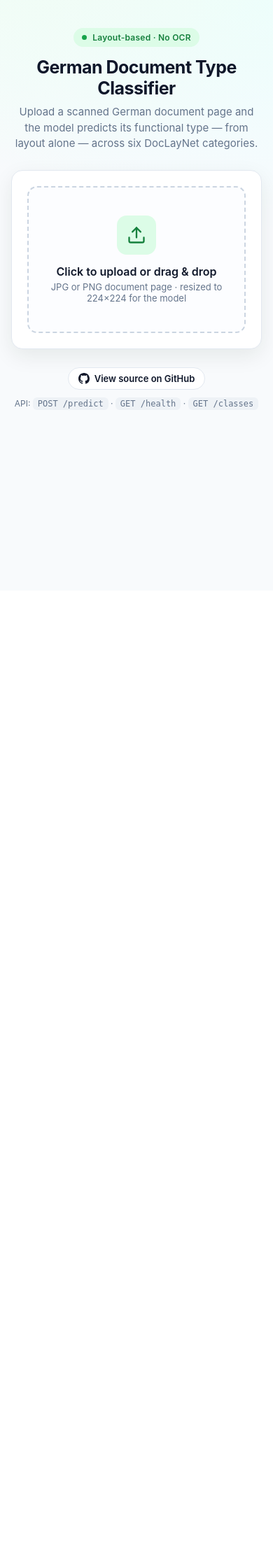
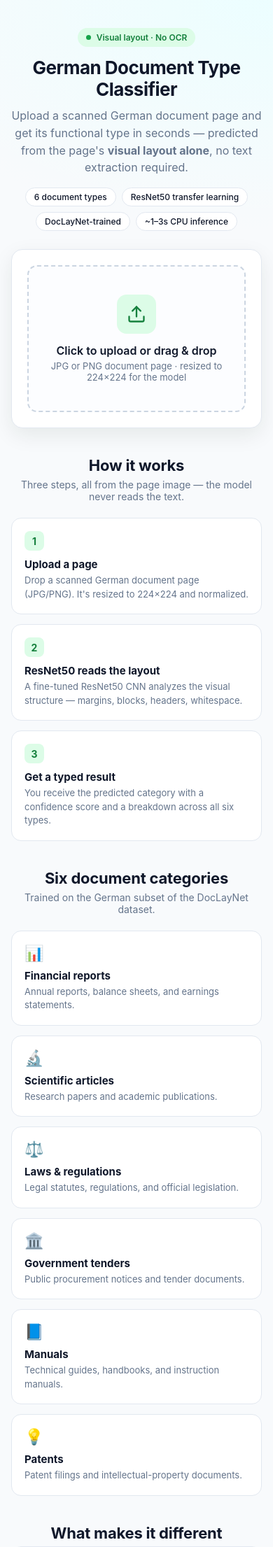
Before and after one commit to ashok-cse/Document-Type-Classification-Framework, a FastAPI app: page / in a window 390 px wide. Shown: the top 2211 px of the page at 70% size. Before the commit the page ends 586 px from the top, so only its background shows below. Run offline with FastAPI, Linux system fonts and the light colour scheme.

Commit message:
Non-blocking inference worker + richer product landing page
- main.py: run CPU-bound inference in a threadpool (run_in_threadpool) so the
  event loop, /health, and other requests stay responsive under concurrency;
  single process, free-tier safe. Add a 413 upload-size guard (MAX_UPLOAD_MB).
- Landing page: add product sections (how it works, six categories with
  descriptions, what makes it different, under-the-hood specs, limitations note)
  while keeping the upload tool, animated results, and GitHub link.

Co-Authored-By: Claude Opus 4.8 <noreply@anthropic.com>

```diff
--- a/app/main.py
+++ b/app/main.py
@@ -15,10 +15,15 @@ from pathlib import Path
 from fastapi import FastAPI, File, HTTPException, UploadFile
 from fastapi.responses import HTMLResponse, JSONResponse
 from fastapi.staticfiles import StaticFiles
+from starlette.concurrency import run_in_threadpool
 
 from app import inference
 
 APP_DIR = Path(__file__).parent
+
+# Reject oversized uploads early (a large scan would also be slow / hit proxy
+# body limits). Configurable; default 10 MB.
+MAX_UPLOAD_BYTES = int(os.getenv("MAX_UPLOAD_MB", "10")) * 1024 * 1024
 
 app = FastAPI(
     title="DTCF — German Document Type Classification",
@@ -68,9 +73,17 @@ async def predict(file: UploadFile = File(...)) -> JSONResponse:
     data = await file.read()
     if not data:
         raise HTTPException(status_code=400, detail="Empty file")
+    if len(data) > MAX_UPLOAD_BYTES:
+        raise HTTPException(
+            status_code=413,
+            detail=f"File too large ({len(data) // 1024} KB); "
+                   f"max is {MAX_UPLOAD_BYTES // (1024 * 1024)} MB.",
+        )
 
     try:
-        result = inference.predict(data)
+        # Inference is blocking and CPU-bound — run it in a worker thread so the
+        # event loop (page, /health, other requests) stays responsive.
+        result = await run_in_threadpool(inference.predict, data)
     except FileNotFoundError as exc:
         raise HTTPException(status_code=503, detail=str(exc))
     except Exception as exc:
--- a/app/templates/index.html
+++ b/app/templates/index.html
@@ -4,106 +4,68 @@
   <meta charset="UTF-8" />
   <meta name="viewport" content="width=device-width, initial-scale=1.0" />
   <title>DTCF — German Document Type Classifier</title>
+  <meta name="description" content="Classify scanned German document pages into six functional types from visual layout alone — no OCR. Powered by a fine-tuned ResNet50." />
   <style>
     :root {
-      --bg-1: #f0fdf4;
-      --bg-2: #ecfeff;
-      --card: #ffffff;
-      --ink: #0f172a;
-      --muted: #64748b;
-      --line: #e2e8f0;
-      --brand: #16a34a;
-      --brand-dark: #15803d;
-      --brand-soft: #dcfce7;
-      --track: #eef2f6;
-      --warn: #f59e0b;
-      --danger: #ef4444;
-      --shadow: 0 10px 30px rgba(2, 32, 18, 0.08);
-      --radius: 16px;
+      --bg-1: #f0fdf4; --bg-2: #ecfeff; --card: #ffffff;
+      --ink: #0f172a; --muted: #64748b; --line: #e2e8f0;
+      --brand: #16a34a; --brand-dark: #15803d; --brand-soft: #dcfce7;
+      --track: #eef2f6; --shadow: 0 10px 30px rgba(2,32,18,.08); --radius: 16px;
     }
     * { box-sizing: border-box; }
-    html, body { height: 100%; }
+    html { scroll-behavior: smooth; }
     body {
-      margin: 0;
+      margin: 0; color: var(--ink);
       font-family: ui-sans-serif, -apple-system, BlinkMacSystemFont, "Segoe UI", Roboto, Inter, sans-serif;
-      color: var(--ink);
       background:
         radial-gradient(1100px 600px at 8% -10%, var(--bg-1), transparent 55%),
-        radial-gradient(1100px 600px at 100% 0%, var(--bg-2), transparent 55%),
-        #f8fafc;
-      min-height: 100%;
-      display: flex;
-      justify-content: center;
-      padding: 40px 16px 64px;
+        radial-gradient(1100px 600px at 100% 0%, var(--bg-2), transparent 55%), #f8fafc;
+      min-height: 100vh; padding: 40px 16px 64px;
     }
-    .wrap { width: 100%; max-width: 760px; }
+    .wrap { width: 100%; max-width: 860px; margin: 0 auto; }
 
     /* Header */
     header { text-align: center; margin-bottom: 26px; }
     .badge {
       display: inline-flex; align-items: center; gap: 8px;
       background: var(--brand-soft); color: var(--brand-dark);
-      font-size: 12px; font-weight: 600; letter-spacing: .02em;
-      padding: 6px 12px; border-radius: 999px; margin-bottom: 14px;
+      font-size: 12px; font-weight: 600; padding: 6px 12px; border-radius: 999px; margin-bottom: 14px;
     }
     .badge .dot { width: 7px; height: 7px; border-radius: 50%; background: var(--brand); }
-    header h1 { margin: 0 0 8px; font-size: 30px; font-weight: 700; letter-spacing: -0.02em; }
-    header p { margin: 0 auto; max-width: 520px; color: var(--muted); font-size: 15px; line-height: 1.5; }
+    header h1 { margin: 0 0 10px; font-size: 32px; font-weight: 700; letter-spacing: -.02em; }
+    header p.lead { margin: 0 auto 16px; max-width: 560px; color: var(--muted); font-size: 16px; line-height: 1.55; }
+    .stats { display: flex; flex-wrap: wrap; gap: 8px; justify-content: center; }
+    .stats span {
+      font-size: 12px; color: var(--ink); background: #fff; border: 1px solid var(--line);
+      border-radius: 999px; padding: 5px 12px; font-weight: 500;
+    }
 
     /* Card */
-    .card {
-      background: var(--card);
-      border: 1px solid var(--line);
-      border-radius: var(--radius);
-      box-shadow: var(--shadow);
-      padding: 22px;
-      margin-bottom: 18px;
-    }
+    .card { background: var(--card); border: 1px solid var(--line); border-radius: var(--radius); box-shadow: var(--shadow); padding: 22px; margin-bottom: 18px; }
 
     /* Dropzone */
     .dropzone {
-      display: flex; flex-direction: column; align-items: center; justify-content: center;
-      text-align: center;
-      border: 2px dashed #cbd5e1;
-      border-radius: 14px;
-      padding: 40px 20px;
-      cursor: pointer;
-      transition: border-color .18s, background .18s, transform .18s;
-      background: #fcfdff;
+      display: flex; flex-direction: column; align-items: center; text-align: center;
+      border: 2px dashed #cbd5e1; border-radius: 14px; padding: 40px 20px; cursor: pointer;
+      transition: border-color .18s, background .18s, transform .18s; background: #fcfdff;
     }
     .dropzone:hover { border-color: var(--brand); background: #f6fef9; }
     .dropzone.dragover { border-color: var(--brand); background: var(--brand-soft); transform: scale(1.01); }
-    .dz-icon {
-      width: 56px; height: 56px; border-radius: 14px;
-      display: grid; place-items: center; margin-bottom: 14px;
-      background: var(--brand-soft); color: var(--brand-dark);
-    }
+    .dz-icon { width: 56px; height: 56px; border-radius: 14px; display: grid; place-items: center; margin-bottom: 14px; background: var(--brand-soft); color: var(--brand-dark); }
     .dz-icon svg { width: 28px; height: 28px; }
     .dropzone h3 { margin: 0 0 4px; font-size: 16px; font-weight: 600; }
     .dropzone p { margin: 0; color: var(--muted); font-size: 13px; }
     #fileInput { display: none; }
 
-    /* Preview */
     .preview { display: none; margin-top: 18px; }
-    .preview-inner {
-      display: flex; align-items: center; gap: 14px;
-      background: #f8fafc; border: 1px solid var(--line);
-      border-radius: 12px; padding: 12px;
-    }
-    .preview-inner img {
-      width: 76px; height: 76px; object-fit: cover;
-      border-radius: 10px; border: 1px solid var(--line); flex: none;
-    }
+    .preview-inner { display: flex; align-items: center; gap: 14px; background: #f8fafc; border: 1px solid var(--line); border-radius: 12px; padding: 12px; }
+    .preview-inner img { width: 76px; height: 76px; object-fit: cover; border-radius: 10px; border: 1px solid var(--line); flex: none; }
     .preview-meta { min-width: 0; flex: 1; }
     .preview-meta .fname { font-weight: 600; font-size: 14px; white-space: nowrap; overflow: hidden; text-overflow: ellipsis; }
     .preview-meta .fsize { color: var(--muted); font-size: 12px; margin-top: 2px; }
 
     .actions { display: flex; gap: 10px; margin-top: 16px; }
-    .btn {
-      appearance: none; border: 0; cursor: pointer;
-      font-size: 14px; font-weight: 600; border-radius: 10px;
-      padding: 12px 18px; transition: background .15s, opacity .15s, transform .05s;
-    }
+    .btn { appearance: none; border: 0; cursor: pointer; font-size: 14px; font-weight: 600; border-radius: 10px; padding: 12px 18px; transition: background .15s, opacity .15s, transform .05s; }
     .btn:active { transform: translateY(1px); }
     .btn-primary { background: var(--brand); color: #fff; flex: 1; }
     .btn-primary:hover { background: var(--brand-dark); }
@@ -111,112 +73,166 @@
     .btn-ghost { background: #f1f5f9; color: var(--ink); }
     .btn-ghost:hover { background: #e7edf3; }
 
-    .spinner {
-      display: inline-block; width: 15px; height: 15px; vertical-align: -2px; margin-right: 8px;
-      border: 2px solid rgba(255,255,255,.45); border-top-color: #fff;
-      border-radius: 50%; animation: spin .7s linear infinite;
-    }
+    .spinner { display: inline-block; width: 15px; height: 15px; vertical-align: -2px; margin-right: 8px; border: 2px solid rgba(255,255,255,.45); border-top-color: #fff; border-radius: 50%; animation: spin .7s linear infinite; }
     @keyframes spin { to { transform: rotate(360deg); } }
-
-    .error {
-      margin-top: 16px; background: #fef2f2; border: 1px solid #fecaca;
-      color: #b91c1c; font-size: 14px; padding: 11px 14px; border-radius: 10px;
-    }
+    .error { margin-top: 16px; background: #fef2f2; border: 1px solid #fecaca; color: #b91c1c; font-size: 14px; padding: 11px 14px; border-radius: 10px; }
 
     /* Results */
     #result { display: none; animation: rise .35s ease both; }
     @keyframes rise { from { opacity: 0; transform: translateY(8px); } to { opacity: 1; transform: none; } }
-    .result-head {
-      display: flex; align-items: center; justify-content: space-between; gap: 12px;
-      background: linear-gradient(120deg, var(--brand), #22c55e);
-      color: #fff; border-radius: 12px; padding: 18px 20px; margin-bottom: 18px;
-    }
+    .result-head { display: flex; align-items: center; justify-content: space-between; gap: 12px; background: linear-gradient(120deg, var(--brand), #22c55e); color: #fff; border-radius: 12px; padding: 18px 20px; margin-bottom: 18px; }
     .result-head .label { font-size: 12px; text-transform: uppercase; letter-spacing: .08em; opacity: .85; }
     .result-head .cls { font-size: 22px; font-weight: 700; margin-top: 2px; }
-    .result-head .conf { text-align: right; }
-    .result-head .conf .num { font-size: 30px; font-weight: 800; line-height: 1; }
-    .result-head .conf .cap { font-size: 11px; opacity: .85; }
-
+    .result-head .conf .num { font-size: 30px; font-weight: 800; line-height: 1; text-align: right; }
+    .result-head .conf .cap { font-size: 11px; opacity: .85; text-align: right; }
     .bars-title { font-size: 13px; font-weight: 600; color: var(--muted); margin: 0 0 10px; }
     .bar-row { display: grid; grid-template-columns: 160px 1fr 52px; align-items: center; gap: 12px; margin: 9px 0; }
-    .bar-row .name { font-size: 13px; color: var(--ink); white-space: nowrap; overflow: hidden; text-overflow: ellipsis; }
+    .bar-row .name { font-size: 13px; white-space: nowrap; overflow: hidden; text-overflow: ellipsis; }
     .bar-row.top .name { font-weight: 700; }
     .bar-row .track { height: 9px; background: var(--track); border-radius: 6px; overflow: hidden; }
     .bar-row .fill { height: 100%; width: 0; background: #cbd5e1; border-radius: 6px; transition: width .6s cubic-bezier(.2,.8,.2,1); }
     .bar-row.top .fill { background: linear-gradient(90deg, var(--brand), #22c55e); }
-    .bar-row .pct { font-size: 13px; font-weight: 600; text-align: right; color: var(--ink); }
+    .bar-row .pct { font-size: 13px; font-weight: 600; text-align: right; }
 
-    .footer { text-align: center; color: var(--muted); font-size: 12px; margin-top: 26px; }
+    /* Generic sections */
+    .section { margin: 40px 0 8px; }
+    .section h2 { font-size: 22px; font-weight: 700; letter-spacing: -.01em; margin: 0 0 6px; text-align: center; }
+    .section .sub { text-align: center; color: var(--muted); font-size: 14px; margin: 0 auto 22px; max-width: 520px; }
+
+    .grid { display: grid; gap: 14px; }
+    .grid-3 { grid-template-columns: repeat(3, 1fr); }
+    .grid-2 { grid-template-columns: repeat(2, 1fr); }
+
+    .tile { background: var(--card); border: 1px solid var(--line); border-radius: 14px; padding: 18px; }
+    .tile .emoji { font-size: 22px; }
+    .tile h3 { margin: 10px 0 4px; font-size: 15px; font-weight: 650; }
+    .tile p { margin: 0; color: var(--muted); font-size: 13px; line-height: 1.5; }
+
+    .step { position: relative; }
+    .step .n { width: 28px; height: 28px; border-radius: 8px; background: var(--brand-soft); color: var(--brand-dark); display: grid; place-items: center; font-weight: 700; font-size: 14px; }
+
+    .specs { background: var(--card); border: 1px solid var(--line); border-radius: 14px; padding: 6px 18px; }
+    .specs .row { display: flex; justify-content: space-between; gap: 16px; padding: 12px 0; border-bottom: 1px solid var(--line); font-size: 14px; }
+    .specs .row:last-child { border-bottom: 0; }
+    .specs .k { color: var(--muted); }
+    .specs .v { font-weight: 600; text-align: right; }
+
+    .note { background: #fffbeb; border: 1px solid #fde68a; color: #92400e; font-size: 13px; line-height: 1.55; padding: 14px 16px; border-radius: 12px; }
+
+    .footer { text-align: center; color: var(--muted); font-size: 12px; margin-top: 36px; }
     .footer code { background: #eef2f6; padding: 2px 7px; border-radius: 6px; }
-    .footer .gh {
-      display: inline-flex; align-items: center; gap: 7px;
-      color: var(--ink); text-decoration: none; font-weight: 600; font-size: 13px;
-      background: #fff; border: 1px solid var(--line); border-radius: 999px;
-      padding: 7px 14px; transition: border-color .15s, box-shadow .15s;
-    }
+    .footer .gh { display: inline-flex; align-items: center; gap: 7px; color: var(--ink); text-decoration: none; font-weight: 600; font-size: 13px; background: #fff; border: 1px solid var(--line); border-radius: 999px; padding: 7px 14px; transition: border-color .15s, box-shadow .15s; }
     .footer .gh:hover { border-color: var(--brand); box-shadow: var(--shadow); }
     .footer .gh svg { width: 16px; height: 16px; }
     .footer .api { display: block; margin-top: 12px; }
 
-    @media (max-width: 540px) {
+    @media (max-width: 640px) {
+      .grid-3, .grid-2 { grid-template-columns: 1fr; }
       .bar-row { grid-template-columns: 116px 1fr 46px; gap: 9px; }
-      header h1 { font-size: 25px; }
+      header h1 { font-size: 26px; }
     }
   </style>
 </head>
 <body>
   <div class="wrap">
     <header>
-      <span class="badge"><span class="dot"></span> Layout-based · No OCR</span>
+      <span class="badge"><span class="dot"></span> Visual layout · No OCR</span>
       <h1>German Document Type Classifier</h1>
-      <p>Upload a scanned German document page and the model predicts its functional type — from layout alone — across six DocLayNet categories.</p>
+      <p class="lead">Upload a scanned German document page and get its functional type in seconds — predicted from the page's <strong>visual layout alone</strong>, no text extraction required.</p>
+      <div class="stats">
+        <span>6 document types</span>
+        <span>ResNet50 transfer learning</span>
+        <span>DocLayNet-trained</span>
+        <span>~1–3s CPU inference</span>
+      </div>
     </header>
 
-    <div class="card">
+    <!-- Tool -->
+    <div class="card" id="try">
       <label class="dropzone" id="dropzone" for="fileInput">
         <span class="dz-icon">
           <svg viewBox="0 0 24 24" fill="none" stroke="currentColor" stroke-width="2" stroke-linecap="round" stroke-linejoin="round">
-            <path d="M21 15v4a2 2 0 0 1-2 2H5a2 2 0 0 1-2-2v-4"/>
-            <polyline points="17 8 12 3 7 8"/>
-            <line x1="12" y1="3" x2="12" y2="15"/>
+            <path d="M21 15v4a2 2 0 0 1-2 2H5a2 2 0 0 1-2-2v-4"/><polyline points="17 8 12 3 7 8"/><line x1="12" y1="3" x2="12" y2="15"/>
           </svg>
         </span>
         <h3>Click to upload or drag &amp; drop</h3>
         <p>JPG or PNG document page · resized to 224×224 for the model</p>
       </label>
       <input type="file" id="fileInput" accept="image/*" />
-
       <div class="preview" id="preview">
         <div class="preview-inner">
           <img id="previewImg" alt="preview" />
-          <div class="preview-meta">
-            <div class="fname" id="fname">—</div>
-            <div class="fsize" id="fsize"></div>
-          </div>
+          <div class="preview-meta"><div class="fname" id="fname">—</div><div class="fsize" id="fsize"></div></div>
         </div>
         <div class="actions">
           <button class="btn btn-primary" id="predictBtn">Analyze document</button>
           <button class="btn btn-ghost" id="clearBtn" type="button">Clear</button>
         </div>
       </div>
-
       <div id="error"></div>
     </div>
 
+    <!-- Results -->
     <div class="card" id="result">
       <div class="result-head">
-        <div>
-          <div class="label">Predicted type</div>
-          <div class="cls" id="topClass">—</div>
-        </div>
-        <div class="conf">
-          <div class="num" id="topConf">—</div>
-          <div class="cap">confidence</div>
-        </div>
+        <div><div class="label">Predicted type</div><div class="cls" id="topClass">—</div></div>
+        <div class="conf"><div class="num" id="topConf">—</div><div class="cap">confidence</div></div>
       </div>
       <p class="bars-title">All categories</p>
       <div id="bars"></div>
     </div>
+
+    <!-- How it works -->
+    <section class="section">
+      <h2>How it works</h2>
+      <p class="sub">Three steps, all from the page image — the model never reads the text.</p>
+      <div class="grid grid-3">
+        <div class="tile step"><div class="n">1</div><h3>Upload a page</h3><p>Drop a scanned German document page (JPG/PNG). It's resized to 224×224 and normalized.</p></div>
+        <div class="tile step"><div class="n">2</div><h3>ResNet50 reads the layout</h3><p>A fine-tuned ResNet50 CNN analyzes the visual structure — margins, blocks, headers, whitespace.</p></div>
+        <div class="tile step"><div class="n">3</div><h3>Get a typed result</h3><p>You receive the predicted category with a confidence score and a breakdown across all six types.</p></div>
+      </div>
+    </section>
+
+    <!-- Categories -->
+    <section class="section">
+      <h2>Six document categories</h2>
+      <p class="sub">Trained on the German subset of the DocLayNet dataset.</p>
+      <div class="grid grid-3">
+        <div class="tile"><div class="emoji">📊</div><h3>Financial reports</h3><p>Annual reports, balance sheets, and earnings statements.</p></div>
+        <div class="tile"><div class="emoji">🔬</div><h3>Scientific articles</h3><p>Research papers and academic publications.</p></div>
+        <div class="tile"><div class="emoji">⚖️</div><h3>Laws &amp; regulations</h3><p>Legal statutes, regulations, and official legislation.</p></div>
+        <div class="tile"><div class="emoji">🏛️</div><h3>Government tenders</h3><p>Public procurement notices and tender documents.</p></div>
+        <div class="tile"><div class="emoji">📘</div><h3>Manuals</h3><p>Technical guides, handbooks, and instruction manuals.</p></div>
+        <div class="tile"><div class="emoji">💡</div><h3>Patents</h3><p>Patent filings and intellectual-property documents.</p></div>
+      </div>
+    </section>
+
+    <!-- Why -->
+    <section class="section">
+      <h2>What makes it different</h2>
+      <div class="grid grid-2">
+        <div class="tile"><div class="emoji">👁️</div><h3>Layout, not text</h3><p>Classifies by visual structure rather than OCR'd words — so it works on noisy scans and is language-robust.</p></div>
+        <div class="tile"><div class="emoji">🧠</div><h3>Transfer learning</h3><p>ResNet50 pretrained on ImageNet, then two-stage fine-tuned on German document pages.</p></div>
+        <div class="tile"><div class="emoji">⚡</div><h3>Lightweight serving</h3><p>Runs on a TensorFlow Lite runtime — small footprint, CPU-only, deployable on a free tier.</p></div>
+        <div class="tile"><div class="emoji">🔌</div><h3>Simple API</h3><p>A single <code>POST /predict</code> endpoint returns the class, confidence, and full probability vector.</p></div>
+      </div>
+    </section>
+
+    <!-- Under the hood -->
+    <section class="section">
+      <h2>Under the hood</h2>
+      <div class="specs">
+        <div class="row"><span class="k">Model</span><span class="v">ResNet50 (transfer learning, two-stage fine-tune)</span></div>
+        <div class="row"><span class="k">Dataset</span><span class="v">German subset of DocLayNet</span></div>
+        <div class="row"><span class="k">Input</span><span class="v">224×224 RGB page image</span></div>
+        <div class="row"><span class="k">Runtime</span><span class="v">TensorFlow Lite · FastAPI</span></div>
+        <div class="row"><span class="k">Output</span><span class="v">6-class softmax + confidence</span></div>
+      </div>
+    </section>
+
+    <section class="section">
+      <p class="note"><strong>Good to know:</strong> the model is trained specifically on German document pages across these six types and always returns one of them. Feeding it PDFs, English documents, photos, or other document kinds will produce a confident but likely incorrect label — that's expected, not a bug.</p>
+    </section>
 
     <p class="footer">
       <a class="gh" href="https://github.com/ashok-cse/Document-Type-Classification-Framework" target="_blank" rel="noopener">
@@ -239,55 +255,31 @@
     const fmtSize = (b) => b < 1024 ? b + ' B' : b < 1048576 ? (b/1024).toFixed(1) + ' KB' : (b/1048576).toFixed(1) + ' MB';
 
     function showFile(file) {
-      if (!file.type.startsWith('image/')) {
-        errorBox.innerHTML = '<div class="error">Please choose an image file (JPG or PNG).</div>';
-        return;
-      }
-      currentFile = file;
-      errorBox.innerHTML = '';
-      resultCard.style.display = 'none';
-      fname.textContent = file.name;
-      fsize.textContent = fmtSize(file.size);
+      if (!file.type.startsWith('image/')) { errorBox.innerHTML = '<div class="error">Please choose an image file (JPG or PNG).</div>'; return; }
+      currentFile = file; errorBox.innerHTML = ''; resultCard.style.display = 'none';
+      fname.textContent = file.name; fsize.textContent = fmtSize(file.size);
       const reader = new FileReader();
       reader.onload = (e) => { previewImg.src = e.target.result; preview.style.display = 'block'; };
       reader.readAsDataURL(file);
     }
-
-    function clearAll() {
-      currentFile = null; fileInput.value = '';
-      preview.style.display = 'none'; resultCard.style.display = 'none';
-      errorBox.innerHTML = '';
-    }
+    function clearAll() { currentFile = null; fileInput.value = ''; preview.style.display = 'none'; resultCard.style.display = 'none'; errorBox.innerHTML = ''; }
 
     fileInput.addEventListener('change', (e) => { if (e.target.files.length) showFile(e.target.files[0]); });
     clearBtn.addEventListener('click', clearAll);
     dropzone.addEventListener('dragover', (e) => { e.preventDefault(); dropzone.classList.add('dragover'); });
     dropzone.addEventListener('dragleave', () => dropzone.classList.remove('dragover'));
-    dropzone.addEventListener('drop', (e) => {
-      e.preventDefault(); dropzone.classList.remove('dragover');
-      if (e.dataTransfer.files.length) showFile(e.dataTransfer.files[0]);
-    });
+    dropzone.addEventListener('drop', (e) => { e.preventDefault(); dropzone.classList.remove('dragover'); if (e.dataTransfer.files.length) showFile(e.dataTransfer.files[0]); });
 
     predictBtn.addEventListener('click', async () => {
       if (!currentFile) return;
-      predictBtn.disabled = true;
-      predictBtn.innerHTML = '<span class="spinner"></span>Analyzing…';
-      errorBox.innerHTML = '';
-      const form = new FormData();
-      form.append('file', currentFile);
+      predictBtn.disabled = true; predictBtn.innerHTML = '<span class="spinner"></span>Analyzing…'; errorBox.innerHTML = '';
+      const form = new FormData(); form.append('file', currentFile);
       try {
         const res = await fetch('/predict', { method: 'POST', body: form });
-        if (!res.ok) {
-          const err = await res.json().catch(() => ({ detail: res.statusText }));
-          throw new Error(err.detail || 'Request failed');
-        }
+        if (!res.ok) { const err = await res.json().catch(() => ({ detail: res.statusText })); throw new Error(err.detail || 'Request failed'); }
         renderResult(await res.json());
-      } catch (e) {
-        errorBox.innerHTML = `<div class="error">${e.message}</div>`;
-      } finally {
-        predictBtn.disabled = false;
-        predictBtn.textContent = 'Analyze document';
-      }
+      } catch (e) { errorBox.innerHTML = `<div class="error">${e.message}</div>`; }
+      finally { predictBtn.disabled = false; predictBtn.textContent = 'Analyze document'; }
     });
 
     function renderResult(data) {
@@ -297,14 +289,11 @@
       bars.innerHTML = entries.map(([name, p], i) => `
         <div class="bar-row ${i === 0 ? 'top' : ''}">
           <div class="name">${prettify(name)}</div>
-          <div class="track"><div class="fill" data-w="${(p * 100).toFixed(1)}"></div></div>
-          <div class="pct">${(p * 100).toFixed(1)}%</div>
+          <div class="track"><div class="fill" data-w="${(p*100).toFixed(1)}"></div></div>
+          <div class="pct">${(p*100).toFixed(1)}%</div>
         </div>`).join('');
       resultCard.style.display = 'block';
-      // animate bar fills after layout
-      requestAnimationFrame(() => {
-        bars.querySelectorAll('.fill').forEach((el) => { el.style.width = el.dataset.w + '%'; });
-      });
+      requestAnimationFrame(() => { bars.querySelectorAll('.fill').forEach((el) => { el.style.width = el.dataset.w + '%'; }); });
       resultCard.scrollIntoView({ behavior: 'smooth', block: 'nearest' });
     }
   </script>
```
